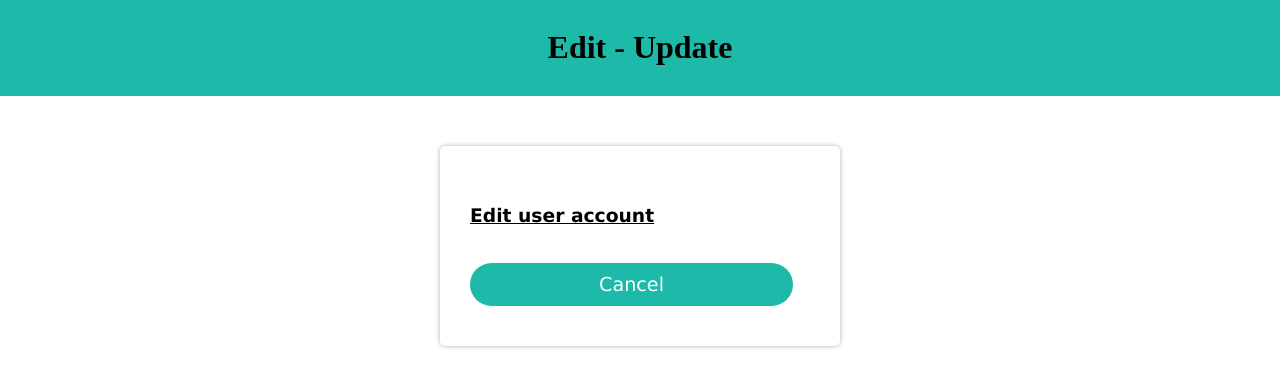
After one commit to Brentdpw/GiftTracker, a PHP site: page /Admin-edit-user.php in a window 1280 px wide. The commit adds this page. Shown: the top 387 px of the page. Run offline with PHP 8.4, Linux system fonts and the light colour scheme; data that the repository does not hold is empty.

Commit message:
update 15/04

```diff
--- a/edit-userEditor.php
+++ b/Admin-edit-UserEditor.php
@@ -10,19 +10,15 @@ if(isset($_POST['submit']))
     $username = $_POST['edit-username'];
     $email = $_POST['edit-email'];
 
-    $query = "UPDATE user SET firstname='$firstname', lastname='$lastname', username='$username', email='$email' WHERE user_id='$id' ";
+    $query = "UPDATE user SET firstname='$firstname', lastname='$lastname', username='$username', email='$email' WHERE user_id='$user_id' ";
     $query_run = mysqli_query($conn, $query);
 
     if($query_run)
     {
-        $_SESSION['status'] = "Your Data is Updated";
-        $_SESSION['status_code'] = "success";
         header('Location: adminHome.php');
     }
     else
     {
-        $_SESSION['status'] = "Your Data is NOT Updated";
-        $_SESSION['status_code'] = "error";
         header('Location: adminHome.php');
     }
 }
--- /dev/null
+++ b/Admin-edit-user.php
@@ -0,0 +1,89 @@
+<?php
+include 'config.php';
+?>
+
+<!DOCTYPE html>
+<html lang="en">
+    <head>
+        <meta charset="UTF-8">
+        <meta http-equiv="X-UA-Compatible" content="IE=edge">
+        <meta name="viewport" content="width=device-width, initial-scale=1.0">
+        <link rel="stylesheet" href="./assets/css/login.css">
+        <link rel="stylesheet" href="./assets/css/style.css">
+        <link rel="stylesheet" href="./assets/css/loginForms.css">
+        <link rel="stylesheet" href="./assets/css/adminHome.css">
+        <title>Edit user account</title>
+    </head>
+    <body>
+        <div class="header">
+            <?php echo "<h1>Edit - Update</h1>"; ?>
+        </div>
+
+        <div class="container">
+
+            <h3 class="undertitle">
+                Edit user account
+            </h3>
+
+            <?php
+
+                if(isset($_POST['edit-user']))
+                {
+                    $user_id = $_POST['edit_id'];
+
+                    $query = "SELECT * FROM user WHERE user_id=$user_id";
+                    $query_run = mysqli_query($conn, $query);
+
+                    foreach($query_run as $row)
+                    {
+                        ?>
+
+                        <form action="Admin-edit-UserEditor.php" method="POST" class="login-email">
+
+                            <div class="input-group">
+                                <input type="text" name="edit-firstname" value="<?php echo $row['firstname'] ?>" class="form-control" required>
+                            </div>
+
+                            <br>
+
+                            <div class="input-group">
+                                <input type="text" name="edit-lastname" value="<?php echo $row['lastname'] ?>" class="form-control" required>
+                            </div>
+
+                            <br>
+
+                            <div class="input-group">
+                                <input type="text" name="edit-username" value="<?php echo $row['username'] ?>" class="form-control" required>
+                            </div>
+
+                            <br>
+
+                            <div class="input-group">
+                                <input type="email" name="edit-email" value="<?php echo $row['email'] ?>" class="form-control" required>
+                            </div>
+
+                            <br>
+
+                            <div class="input-group">
+                                <button type="submit" name="submit" class="btn">Update</button>
+                            </div>
+
+                        </form>
+
+                        <?php
+                    }
+                }
+
+            ?>
+
+            <br>
+
+            <form action="adminHome.php" class="login-email">
+                <div class="input-group">
+                    <button name="button" class="btn">Cancel</button>
+                </div>
+            </form>
+
+        </div>
+    </body>
+</html>
--- a/adminHome.php
+++ b/adminHome.php
@@ -61,7 +61,7 @@ if (!isset($_SESSION['username']))
                                     <td><?= $row["email"];      ?></td>
                                     <td><?= $row["UserAdmin"];  ?></td>
                                     <td>
-                                        <form action="edit-user.php" method="POST">
+                                        <form action="Admin-edit-user.php" method="POST">
                                             <input type="hidden" name="edit_id" value="<?= $row["user_id"];?>">
                                             <button type="submit" name="edit-user" class="btn-edit">Edit</button>
                                         </form>
```
Also changed, not shown: User-edit-user.php (renamed from edit-user.php, +11 -4 lines), userHome.php (+11 -0 lines).
